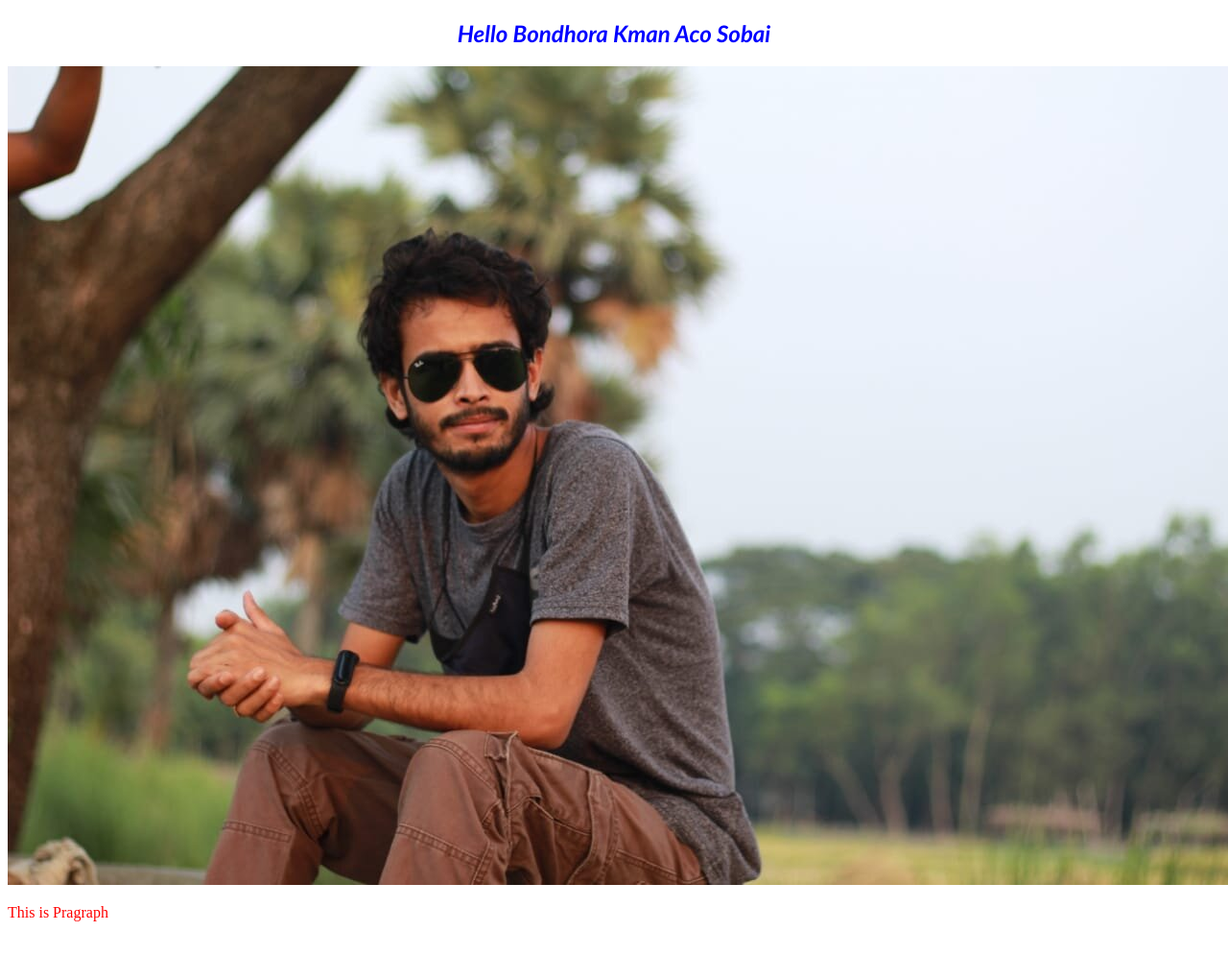
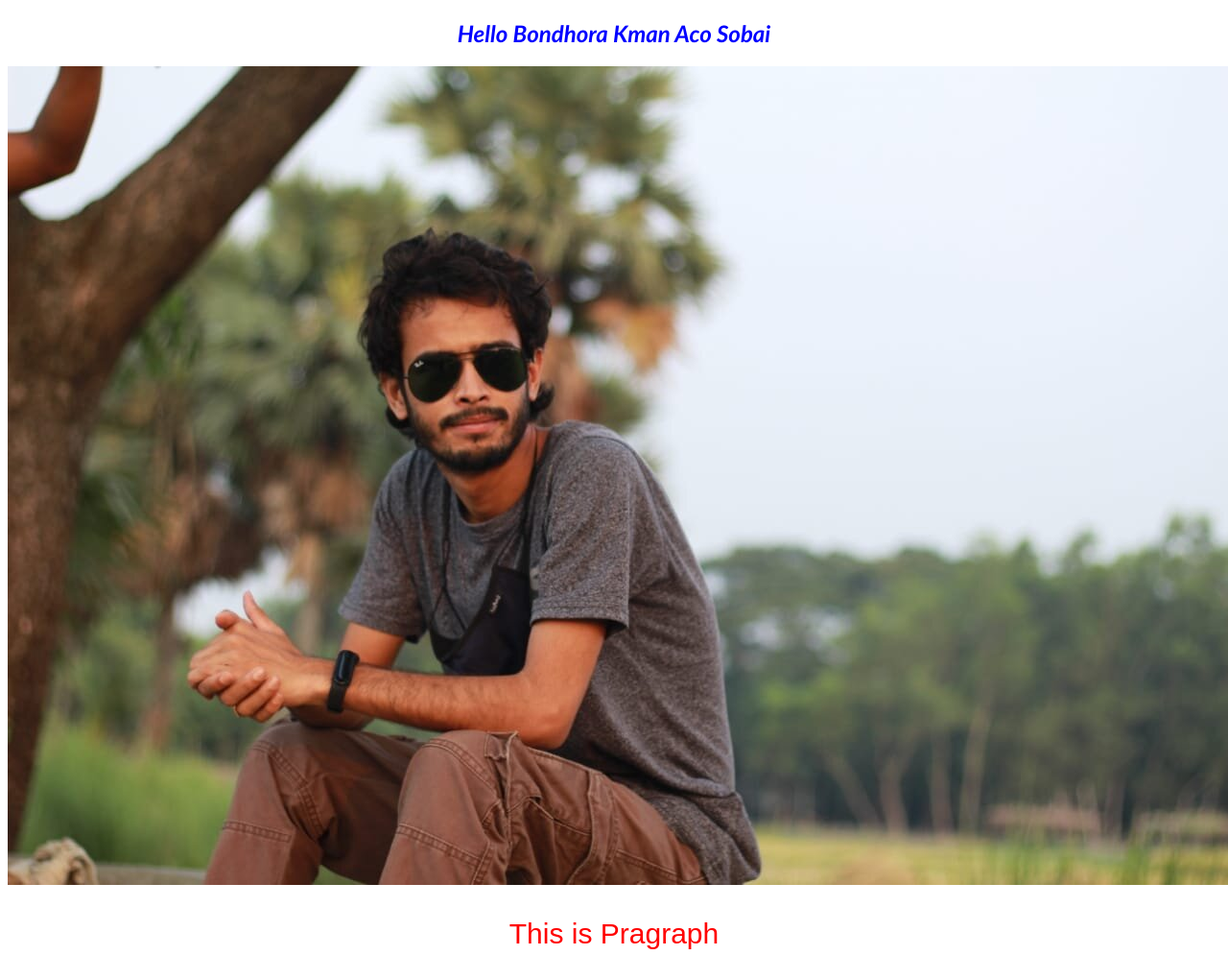
Before and after one commit to sojibdasjr/Sojib-project, a plain HTML site: page index.html in a window 1280 px wide. Shown: the whole page at 96% size. Before the commit the page ends 976 px from the top, so only its background shows below. Drawn offline with Linux system fonts and the light colour scheme.

Commit message:
added style

```diff
--- a/style.css
+++ b/style.css
@@ -4,4 +4,7 @@ h2{
     font-family: 'Gill Sans', 'Gill Sans MT', Calibri, 'Trebuchet MS', sans-serif;
     font-style: oblique;
 }
-.p1{color: red;}
+.p1{color: red;
+text-align: center;
+font-size: 30px;
+font-family: Arial, Helvetica, sans-serif;}
```
